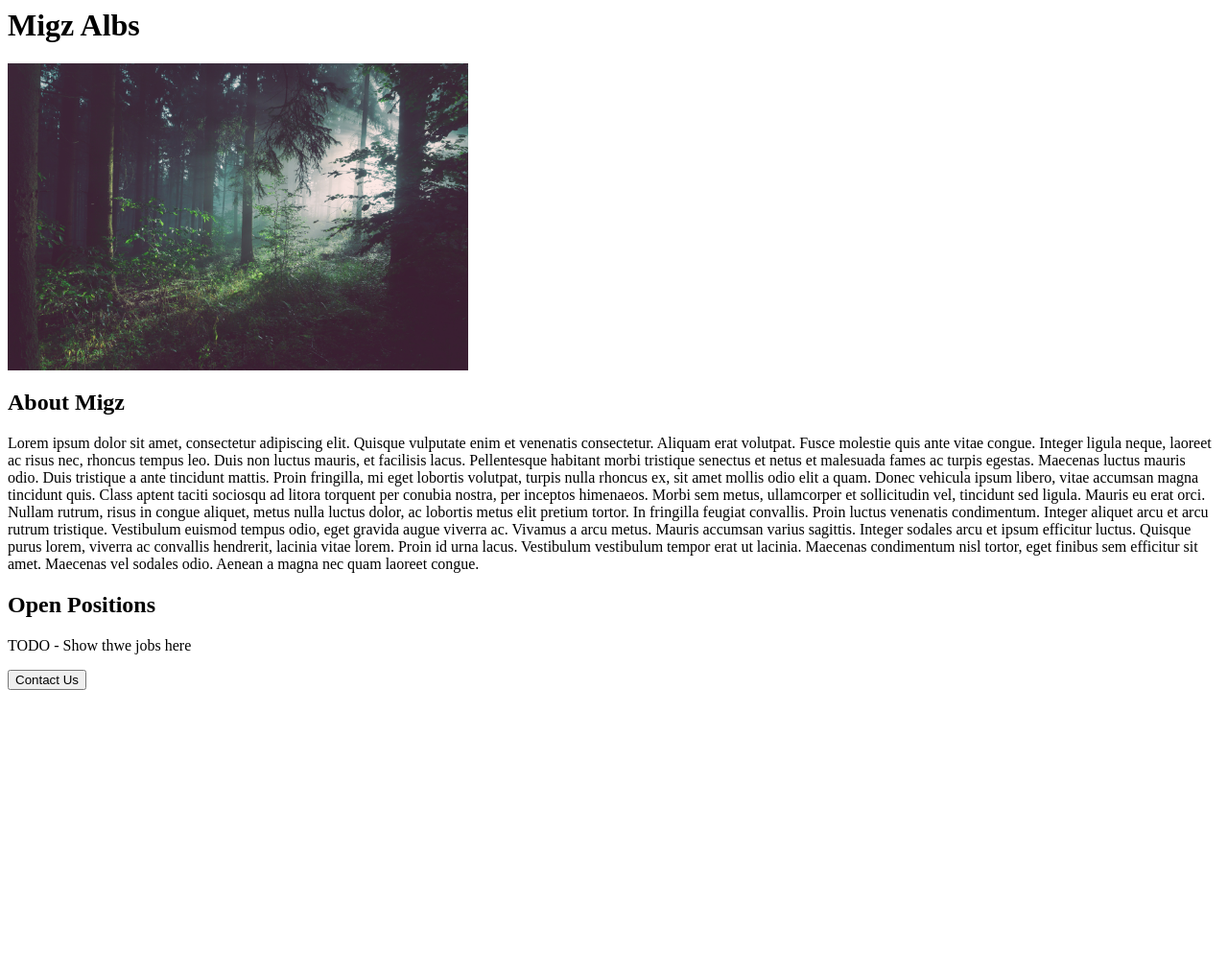
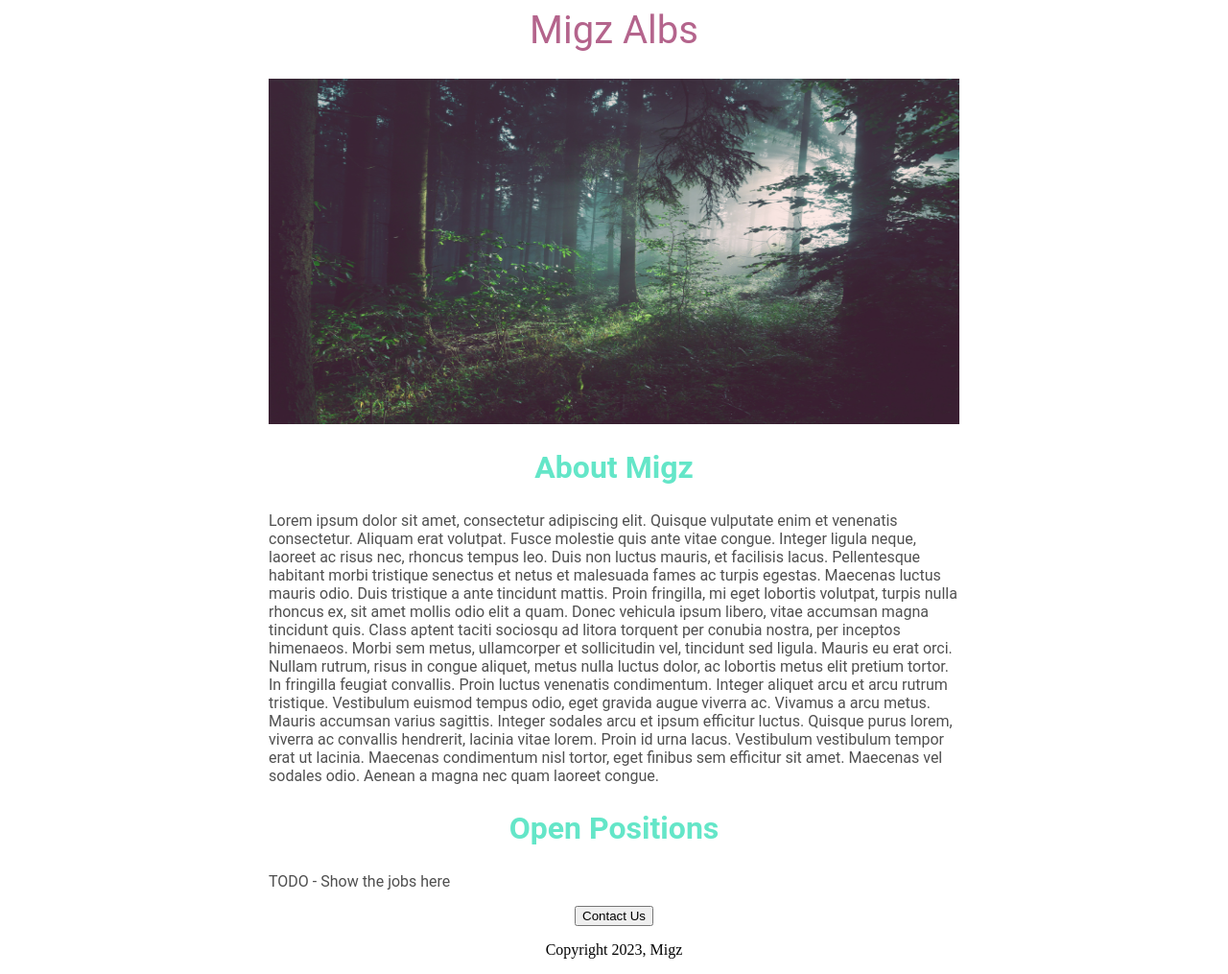
Before and after one commit to 404MigzNotFound/migz-careers-website-v2, a Flask app: page / in a window 1280 px wide. Shown: the whole page at 96% size. Before the commit the page ends 719 px from the top, so only its background shows below. Run offline with Flask 3, Linux system fonts and the light colour scheme.

Commit message:
added html and css

```diff
--- a/templates/home.html
+++ b/templates/home.html
@@ -2,15 +2,54 @@
 <html>
    <head>
      <title>Migol</title>
+<style>
+h1
+   {
+     font-size:40px;
+     font-family:Roboto;
+     font-weight:normal;
+     color:rgb(180,100,140);
+     text-align:center;
+   }
+#pic
+   {
+     width:100%;
+     height:360px;
+   }
+h2
+  {
+    font-family:Roboto;
+    font-size:32px;
+    color:rgb(100,230,200);
+    text-align:center;
+  }
+
+#container
+  {
+    max-width:720px;
+    margin:0 auto;
+  }
+
+.bodytext
+  {
+    font-family:Roboto;
+    color:rgb(80, 80, 80);
+  }
+
+
+     </style>
    </head>
 
 
   <body>
+
+
+    <div id="container">
     <h1>Migz Albs</h1>
-    <img class="pic" src="https://migz-website--migolski.repl.co/static/pic.jpg" height="320">
+    <img id="pic" src="https://migz-website--migolski.repl.co/static/pic.jpg" height="320">
 
     <h2>About Migz</h2>
-    <p>
+    <p class="bodytext">
       Lorem ipsum dolor sit amet, consectetur adipiscing elit. Quisque vulputate enim et venenatis consectetur. Aliquam erat volutpat. Fusce molestie quis ante vitae congue. Integer ligula neque, laoreet ac risus nec, rhoncus tempus leo. Duis non luctus mauris, et facilisis lacus. Pellentesque habitant morbi tristique senectus et netus et malesuada fames ac turpis egestas. Maecenas luctus mauris odio. Duis tristique a ante tincidunt mattis.
 
 Proin fringilla, mi eget lobortis volutpat, turpis nulla rhoncus ex, sit amet mollis odio elit a quam. Donec vehicula ipsum libero, vitae accumsan magna tincidunt quis. Class aptent taciti sociosqu ad litora torquent per conubia nostra, per inceptos himenaeos. Morbi sem metus, ullamcorper et sollicitudin vel, tincidunt sed ligula. Mauris eu erat orci. Nullam rutrum, risus in congue aliquet, metus nulla luctus dolor, ac lobortis metus elit pretium tortor. In fringilla feugiat convallis. Proin luctus venenatis condimentum. Integer aliquet arcu et arcu rutrum tristique. Vestibulum euismod tempus odio, eget gravida augue viverra ac.
@@ -19,7 +58,11 @@ Vivamus a arcu metus. Mauris accumsan varius sagittis. Integer sodales arcu et i
     </p>
 
     <h2>Open Positions</h2>
-    <p>TODO - Show thwe jobs here</p>
+    <p class="bodytext">TODO - Show the jobs here</p>
+      <div style="text-align:center;">
     <button>Contact Us</button>
+        <p>Copyright 2023, Migz</p>
+      </div>
+    </div>
   </body>
 </html>
```
